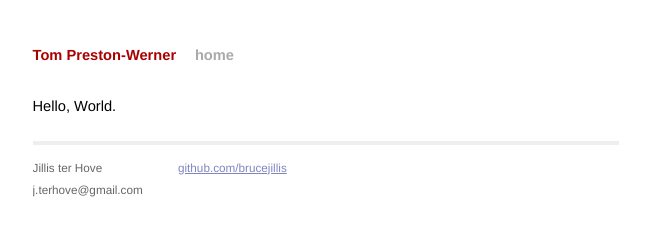
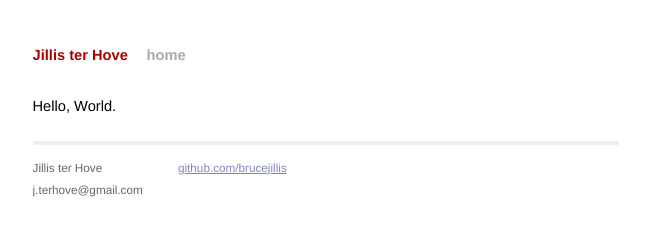
Before and after one commit to BruceJillis/brucejillis.github.com, a Jekyll site: the page built from index.html, in a window 1280 px wide. Shown: the top 239 px of the page, without its empty margins (314-964 px from the left). Built offline with Jekyll 4.4.1, drawn with Linux system fonts in a browser that asks for light colours; Markdown is read by kramdown in place of the engine named in the settings.

```diff
--- a/_layouts/default.html
+++ b/_layouts/default.html
@@ -9,7 +9,7 @@
 	<body>
 	<div class="site">
 		<div class="title">
-			<a href="/">Tom Preston-Werner</a>
+			<a href="/">Jillis ter Hove</a>
 			<a class="extra" href="/">home</a>
 		</div>
 		{{ content }}
```
